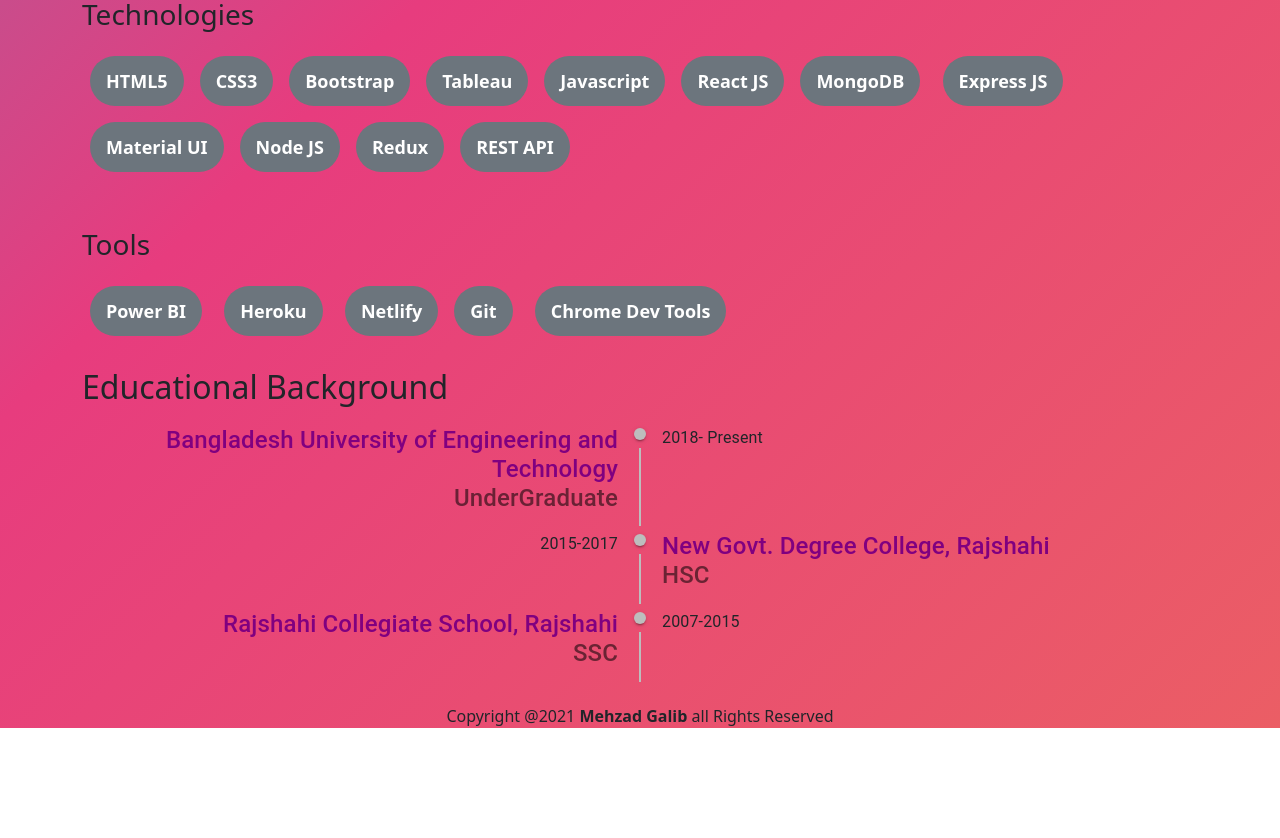
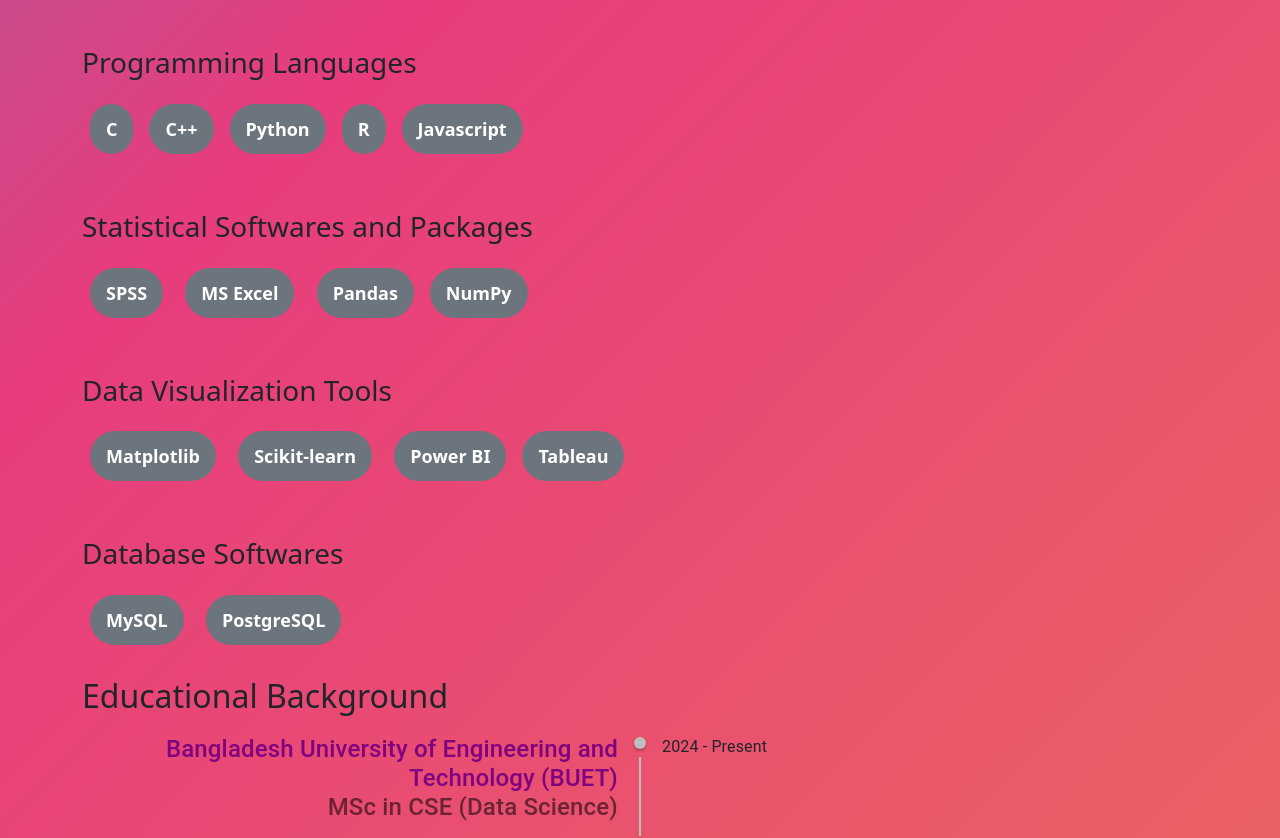
Before and after one commit to Mehzad-Galib/portfolio-React, a React (Create React App) app: page /about in a window 1280 px wide. Shown: the part 242-1080 px from the top of the page. Before the commit the page ends 970 px from the top, so only its background shows below. Built offline with nearby package versions, Linux system fonts and the light colour scheme.

Commit message:
Updated About.js with DS things

```diff
--- a/src/Components/About/About.js
+++ b/src/Components/About/About.js
@@ -24,84 +24,122 @@
         <div className="align-items-center justify-content-center">
           <Fade left>
             <h5>
-            A fresher looking for challenging yet rewarding career with a progressive organization. Always seeking new technologies and enjoying working as a team.
+            Recent graduate and pursuing MSc degree in CSE (Data Science) from BUET, bringing statistical and predictive analytics expertise and ability to work within a range of data environments. Learned and applied several programming languages, tools along with database technologies, and done some real-world projects with useful insights. Looking to apply practical data science experience with strong skills in research and programming methodologies.
+
             </h5>
           </Fade>
         </div>
         <LightSpeed top>
-          <h3 className="mt-5">Technologies</h3>
+          <h3 className="mt-5">Programming Languages</h3>
           <h4 className="mt-3 badges">
             <span className="badge m-2 p-3 rounded-pill bg-secondary">
-              HTML5
+              C
             </span>
-            <span className="badge m-2 p-3 rounded-pill bg-secondary">CSS3</span>
+            <span className="badge m-2 p-3 rounded-pill bg-secondary">C++</span>
             <span className="badge m-2 p-3 rounded-pill bg-secondary">
-              Bootstrap
+              Python
             </span>
             <span className="badge m-2 p-3 rounded-pill bg-secondary">
-              Tableau
+              R
             </span>
             <span className="badge m-2 p-3 rounded-pill bg-secondary">
               Javascript
             </span>
-            <span className="badge m-2 p-3 rounded-pill bg-secondary">
-              React JS
-            </span>
-            <span className="badge m-2 p-3 rounded-pill bg-secondary">
-              MongoDB
-            </span>{" "}
-            <span className="badge m-2 p-3 rounded-pill bg-secondary">
-              Express JS
-            </span>{" "}
-            <span className="badge m-2 p-3 rounded-pill bg-secondary">
-              Material UI
-            </span>
-            <span className="badge m-2 p-3 rounded-pill bg-secondary">
-              Node JS
-            </span>
-            <span className="badge m-2 p-3 rounded-pill bg-secondary">
-              Redux
-            </span>
-            <span className="badge m-2 p-3 rounded-pill bg-secondary">
-             REST API
-            </span>
+
+
           </h4>
         </LightSpeed>
       </div>
+
       <div className="mt-5">
         <LightSpeed bottom>
-          <h3>Tools</h3>
+          <h3>Statistical Softwares and Packages</h3>
+
           <h4 className="mt-3 badges">
             <span className="badge m-2 p-3 rounded-pill bg-secondary">
-              Power BI
+              SPSS
             </span>{" "}
             <span className="badge m-2 p-3 rounded-pill bg-secondary">
-              Heroku
+              MS Excel
             </span>{" "}
             <span className="badge m-2 p-3 rounded-pill bg-secondary">
-              Netlify
+              Pandas
             </span>
 
-            <span className="badge m-2 p-3 rounded-pill bg-secondary">Git</span>{" "}
+            <span className="badge m-2 p-3 rounded-pill bg-secondary">NumPy</span>{" "}
+          </h4>
+        </LightSpeed>
+      </div>
+
+          <div className="mt-5">
+        <LightSpeed bottom>
+          <h3>Data Visualization Tools</h3>
+
+          <h4 className="mt-3 badges">
             <span className="badge m-2 p-3 rounded-pill bg-secondary">
-              Chrome Dev Tools
+              Matplotlib
+            </span>{" "}
+            <span className="badge m-2 p-3 rounded-pill bg-secondary">
+              Scikit-learn
+            </span>{" "}
+            <span className="badge m-2 p-3 rounded-pill bg-secondary">
+              Power BI
             </span>
+            <span className="badge m-2 p-3 rounded-pill bg-secondary">Tableau</span>{" "}
+          </h4>
+        </LightSpeed>
+      </div>
+
+        <div className="mt-5">
+        <LightSpeed bottom>
+          <h3>Database Softwares</h3>
+
+          <h4 className="mt-3 badges">
+            <span className="badge m-2 p-3 rounded-pill bg-secondary">
+              MySQL
+            </span>{" "}
+            <span className="badge m-2 p-3 rounded-pill bg-secondary">
+              PostgreSQL
+            </span>{" "}
           </h4>
         </LightSpeed>
       </div>
 
       <div className="mt-4">
-
         <Bounce bottom>
         <h2>Educational Background</h2>
         <Timeline align="alternate">
+
+              <TimelineItem>
+            <TimelineOppositeContent>
+              <Typography color="textSecondary">
+                {" "}
+                <h4>
+                  <span style={{ color: "purple" }}>
+                    Bangladesh University of Engineering and Technology (BUET)
+                  </span>{" "}
+                  <br />
+                  MSc in CSE (Data Science)
+                </h4>
+              </Typography>
+            </TimelineOppositeContent>
+            <TimelineSeparator>
+              <TimelineDot />
+              <TimelineConnector />
+            </TimelineSeparator>
+            <TimelineContent>
+              <Typography>2024 - Present</Typography>
+            </TimelineContent>
+          </TimelineItem>
+
+
           <TimelineItem>
             <TimelineOppositeContent>
               <Typography color="textSecondary">
                 {" "}
                 <h4>
                   <span style={{ color: "purple" }}>
-                    Bangladesh University of Engineering and Technology
+                    Bangladesh University of Engineering and Technology (BUET)
                   </span>{" "}
                   <br />
                   UnderGraduate
@@ -113,9 +151,11 @@
               <TimelineConnector />
             </TimelineSeparator>
             <TimelineContent>
-              <Typography>2018- Present</Typography>
+              <Typography>2018- 2023</Typography>
             </TimelineContent>
           </TimelineItem>
+
+
           <TimelineItem>
             <TimelineOppositeContent>
               <Typography color="textSecondary">
```
